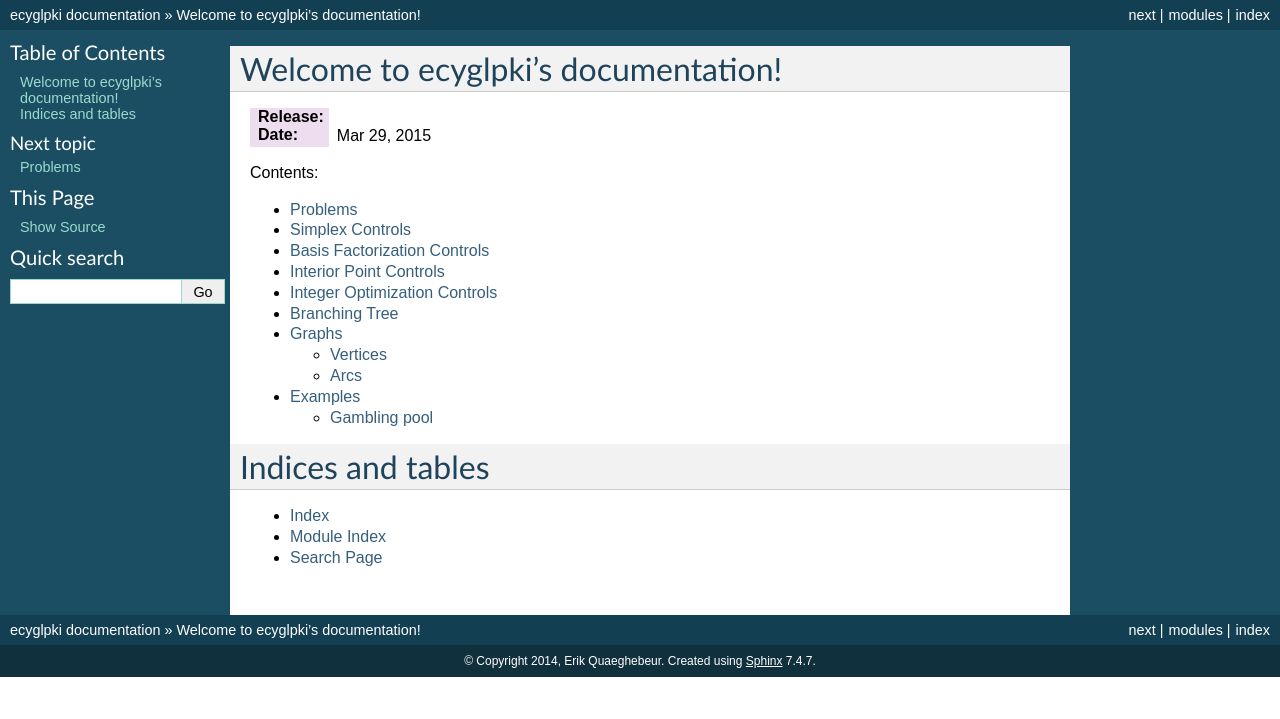
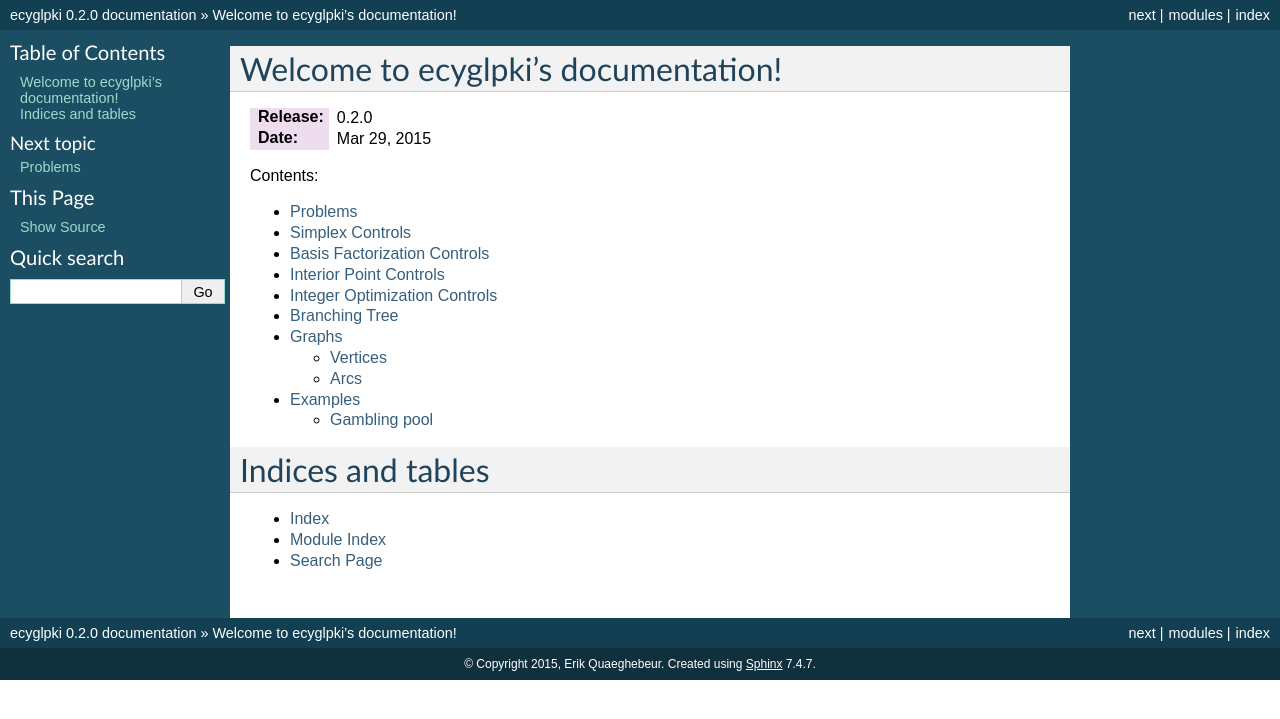
Before and after one commit to equaeghe/ecyglpki, a Sphinx documentation site: the page built from docs/source/index.rst, in a window 1280 px wide. Shown: the top 719 px of the page. Built offline with Sphinx 7.4.7, drawn with Linux system fonts in a browser that asks for light colours.

```diff
--- a/docs/source/conf.py
+++ b/docs/source/conf.py
@@ -47,16 +47,16 @@ master_doc = 'index'
 
 # General information about the project.
 project = 'ecyglpki'
-copyright = '2014, Erik Quaeghebeur'
+copyright = '2015, Erik Quaeghebeur'
 
 # The version info for the project you're documenting, acts as replacement for
 # |version| and |release|, also used in various other places throughout the
 # built documents.
 #
 # The short X.Y version.
-version = ''
+version = '0.2.0'
 # The full version, including alpha/beta/rc tags.
-release = ''
+release = version
 
 # The language for content autogenerated by Sphinx. Refer to documentation
 # for a list of supported languages.
--- a/setup.py
+++ b/setup.py
@@ -47,6 +47,7 @@ classifiers = [
 setup(
     name = 'ecyglpki',
     description = 'A Cython GLPK interface',
+    version = '0.2.0',
     url = 'https://github.com/equaeghe/ecyglpki',
     author = 'Erik Quaeghebeur',
     author_email = 'ecyglpki@equaeghe.nospammail.net',
```
